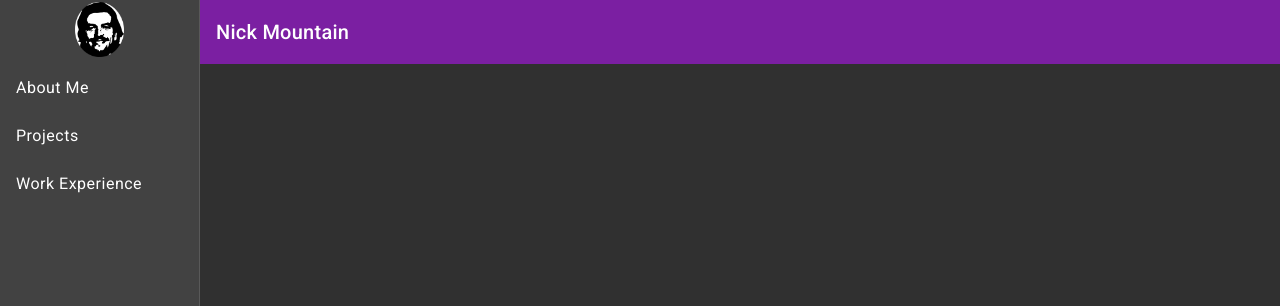
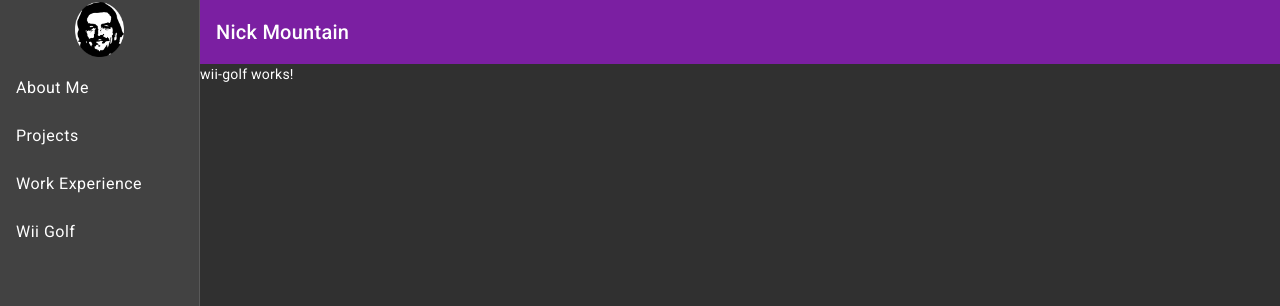
Before and after one commit to nicholasmountain11/nickmountain, an Angular app in the folder nick-app/: page /wii-golf in a window 1280 px wide. Before the commit this address led to /. Shown: the top 306 px of the page. Built offline with nearby package versions, Linux system fonts and the light colour scheme.

Commit message:
set up wii golf component

```diff
--- a/nick-app/src/app/app-routing.module.ts
+++ b/nick-app/src/app/app-routing.module.ts
@@ -5,6 +5,7 @@ import { AboutMeComponent } from './about-me/about-me.component';
 import { ProjectsComponent } from './projects/projects.component';
 import { ClassesComponent } from './classes/classes.component';
 import { WorkExperienceComponent } from './work-experience/work-experience.component';
+import { WiiGolfComponent } from './wii-golf/wii-golf.component';
 
 const routes: Routes = [
   { path: '', component: HomeComponent },
@@ -12,6 +13,7 @@ const routes: Routes = [
   { path: 'projects', component: ProjectsComponent},
   { path: 'classes', component: ClassesComponent},
   { path: 'work-experience', component: WorkExperienceComponent},
+  { path: 'wii-golf', component: WiiGolfComponent}
 ];
 
 @NgModule({
--- a/nick-app/src/app/app.component.html
+++ b/nick-app/src/app/app.component.html
@@ -11,8 +11,7 @@
             <a mat-list-item routerLink="/about-me">About Me</a>
             <a mat-list-item routerLink="/projects">Projects</a>
             <a mat-list-item routerLink="/work-experience">Work Experience</a>
-            <!-- to be added later -->
-            <!-- <a mat-list-item routerLink="/classes">Classes</a> -->
+            <a mat-list-item routerLink="/wii-golf">Wii Golf</a>
         </mat-nav-list>
     </mat-sidenav>
     <mat-sidenav-content>
--- a/nick-app/src/app/app.module.ts
+++ b/nick-app/src/app/app.module.ts
@@ -15,6 +15,7 @@ import {MatCardModule} from '@angular/material/card';
 import { ProjectWidget } from './widgets/project.widget';
 import { WorkExperienceComponent } from './work-experience/work-experience.component';
 import { HttpClientModule } from '@angular/common/http';
+import { WiiGolfComponent } from './wii-golf/wii-golf.component';
 
 @NgModule({
   declarations: [
@@ -24,7 +25,8 @@ import { HttpClientModule } from '@angular/common/http';
     ProjectsComponent,
     ClassesComponent,
     ProjectWidget,
-    WorkExperienceComponent
+    WorkExperienceComponent,
+    WiiGolfComponent
   ],
   imports: [
     BrowserModule,
--- /dev/null
+++ b/nick-app/src/app/wii-golf/wii-golf.component.html
@@ -0,0 +1 @@
+<p>wii-golf works!</p>
```
Also changed, not shown: nick-app/src/app/wii-golf/wii-golf.component.ts (added, +10 -0 lines), nick-app/src/app/wii-golf/wii-golf.component.css (added), 1 other file (tests, documents, lock files or other folders).
